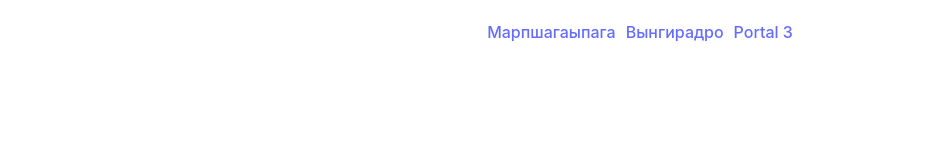
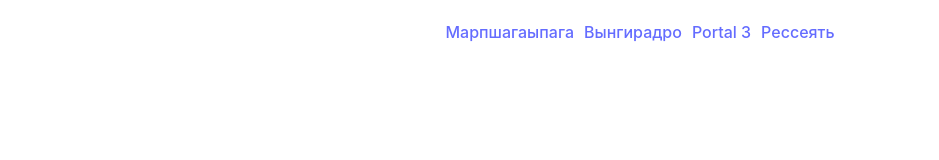
Before and after one commit to DMax-YT/stateless-router, a React (Vite) app: page / in a window 1280 px wide. Shown: the top 160 px of the page, without its empty margins (0-939 px from the left). Built offline with nearby package versions, Linux system fonts and the light colour scheme.

Commit message:
add demo toast

```diff
--- a/src/App.jsx
+++ b/src/App.jsx
@@ -1,4 +1,5 @@
 import { useState } from 'react'
+import { toast } from 'react-hot-toast'
 
 import {
   Page1,
@@ -43,6 +44,8 @@ function App() {
         <a onClick={(e) => { e.preventDefault(); setPage('1') }}>Марпшагаыпага</a>
         <a onClick={(e) => { e.preventDefault(); setPage('2') }}>Вынгирадро</a>
         <a onClick={(e) => { e.preventDefault(); setPage('3') }}>Portal 3</a>
+
+        <a onClick={(e) => { e.preventDefault(); toast('П-п-поверхностное рассеивание') }}>Рессеять</a>
       </div>
     </>
   )
```
